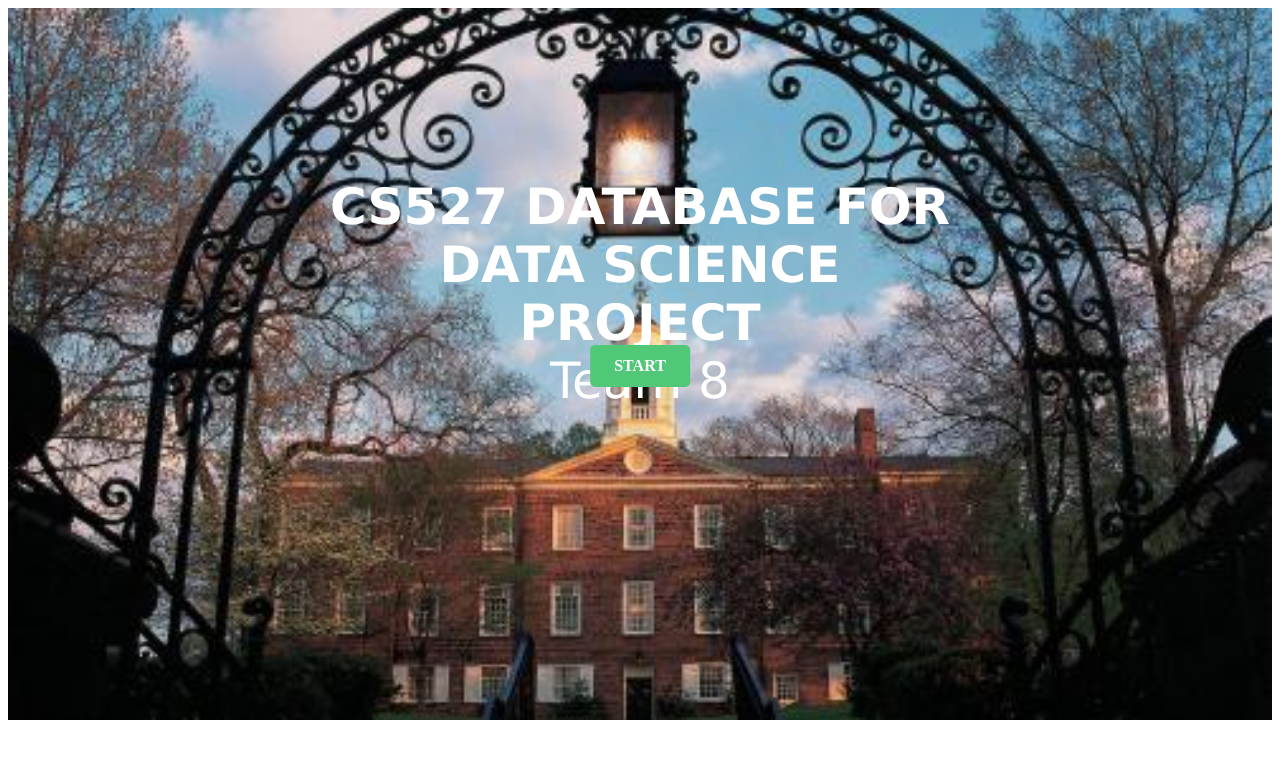
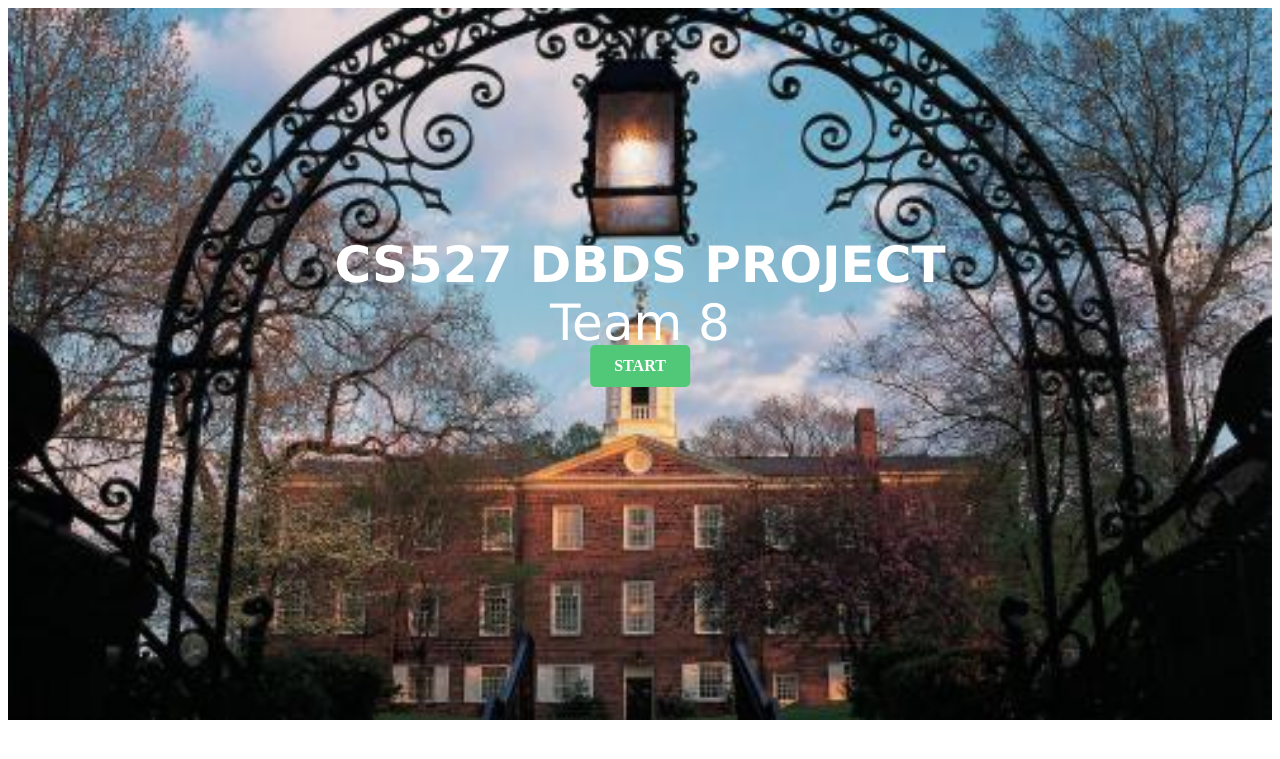
Before and after one commit to Axat-2102/dbds_proj_1, a Flask app: page / in a window 1280 px wide. Shown: the top 759 px of the page. Run offline with Flask 2, Linux system fonts and the light colour scheme.

Commit message:
fix text button overlap on index.html

```diff
--- a/app/templates/index.html
+++ b/app/templates/index.html
@@ -9,7 +9,7 @@
 <body>
 	<div class="container">
   <img src="{{ url_for('static',filename='images/bg_image.jpg')}}" alt="Rutgers" style="width:100%;">
-  <div class="centered"><b>CS527 DATABASE FOR DATA SCIENCE PROJECT </b><br> Team 8 </div>
+  <div class="centered"><b>CS527 DBDS PROJECT </b><br> Team 8 </div>
   <a class="btn" href="/querypage"><b>START</b></a>
 </div>
 </body>
```
